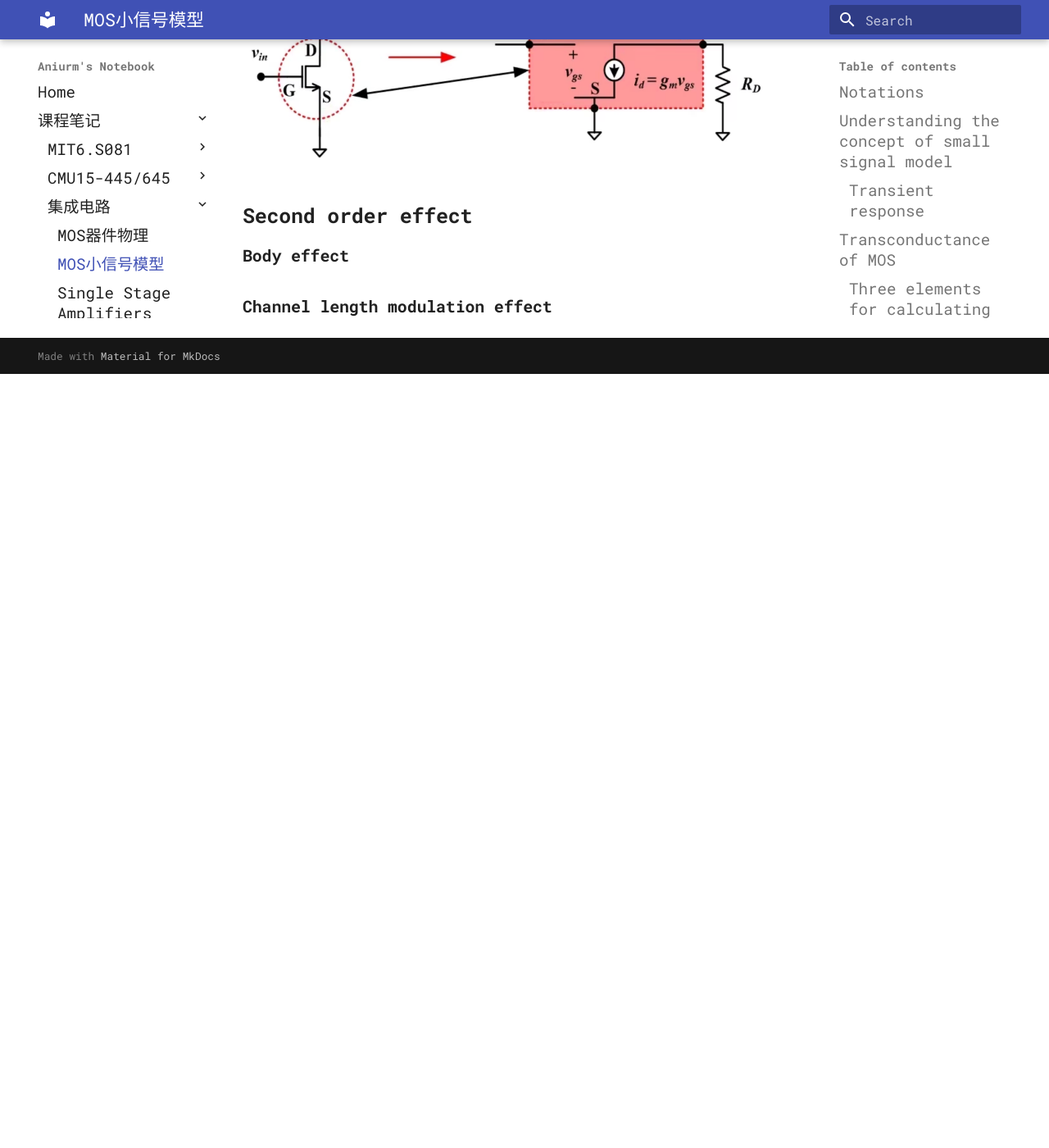
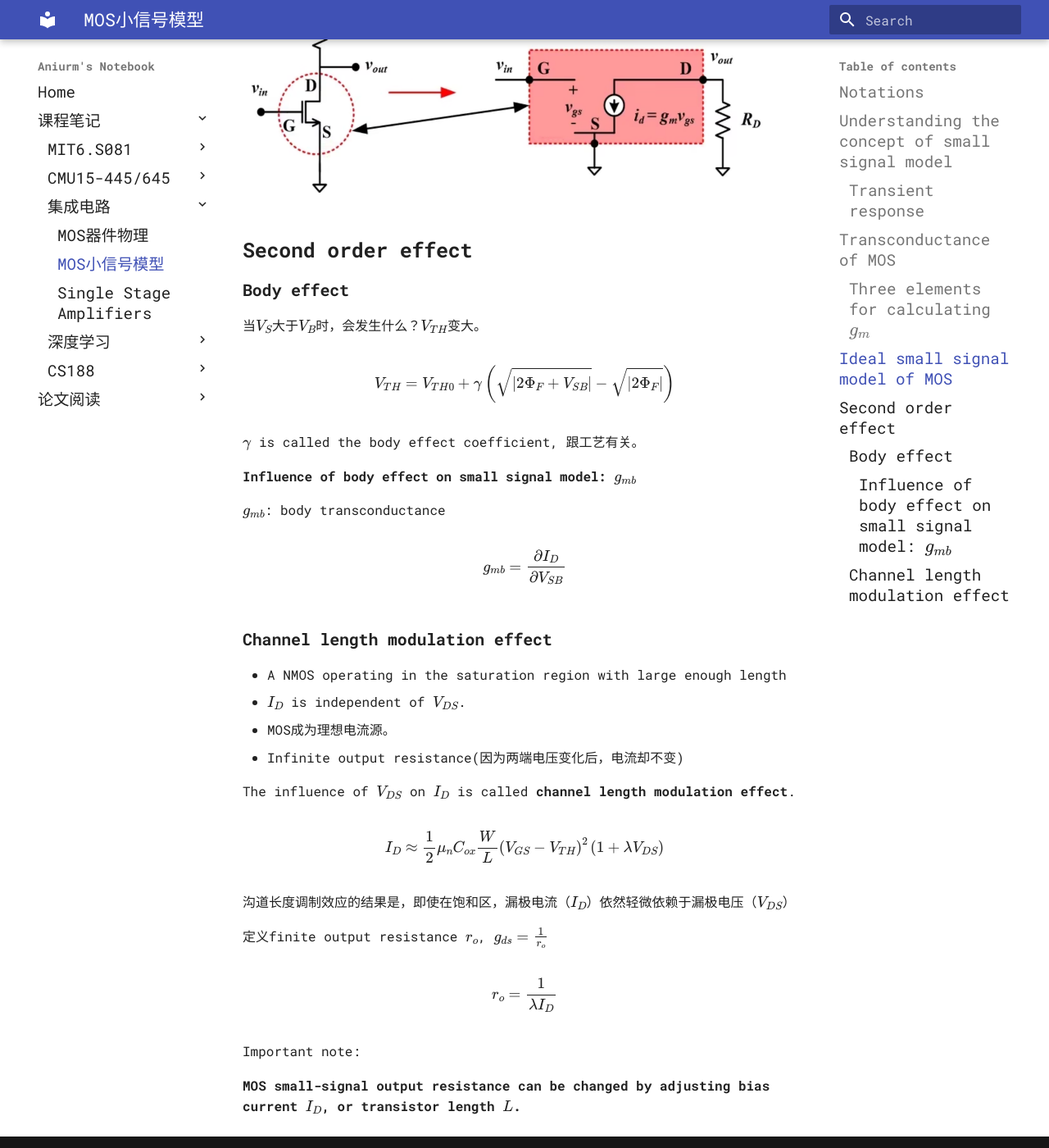
Before and after one commit to Aniurm/notebook, an MkDocs documentation site: the page built from docs/course_notes/ic/mos-small-signal.md, in a window 1280 px wide and 1400 px high, scrolled down 2069 px. Shown: the whole window at 82% size. Built offline with MkDocs 1.6.1 and Material for MkDocs 9.7.7, drawn with Linux system fonts in a browser that asks for light colours; some web fonts are replaced; before the commit the page ends 2525 px from its top, so only the background shows below that; some of the changed text lies outside the part shown.

Commit message:
fix(ic): secondary effect

```diff
--- a/docs/course_notes/ic/mos-small-signal.md
+++ b/docs/course_notes/ic/mos-small-signal.md
@@ -18,6 +18,7 @@ $$
 v_{out} = -i_dR_d = -\mu_n C_{ox} \frac{W}{L} (V_{GS} - V_{TH})v_a \sin \omega t
 $$
 
+Amplification factor: $\mu_n C_{ox} \frac{W}{L} (V_{GS} - V_{TH})$
 
 ## Transconductance of MOS
 
@@ -40,4 +41,44 @@ $$
 
 ### Body effect
 
+当$V_{S}$大于$V_{B}$时，会发生什么？$V_{TH}$变大。
+
+$$
+V_{T H}=V_{T H 0}+\gamma\left(\sqrt{\left|2 \Phi_F+V_{S B}\right|}-\sqrt{\left|2 \Phi_F\right|}\right)
+$$
+
+$\gamma$ is called the body effect coefficient, 跟工艺有关。
+
+#### Influence of body effect on small signal model: $g_{mb}$
+
+$g_{mb}$: body transconductance
+
+$$
+g_{mb} = \frac{\partial I_D}{\partial V_{SB}}
+$$
+
 ### Channel length modulation effect
+
+* A NMOS operating in the saturation region with large enough length
+  * $I_D$ is independent of $V_{DS}$.
+  * MOS成为理想电流源。
+  * Infinite output resistance(因为两端电压变化后，电流却不变)
+
+The influence of $V_{DS}$ on $I_D$ is called **channel length modulation effect**.
+
+$$
+I_D \approx \frac{1}{2} \mu_n C_{o x} \frac{W}{L}\left(V_{G S}-V_{T H}\right)^2\left(1+\lambda V_{D S}\right)
+$$
+
+沟道长度调制效应的结果是，即使在饱和区，漏极电流（$I_D$）依然轻微依赖于漏极电压（$V_{DS}$）
+
+定义finite output resistance $r_o$, $g_{ds} = \frac{1}{r_o}$
+
+$$
+r_{o}=\frac{1}{\lambda I_{D}}
+$$
+
+Important note:
+
+**MOS small-signal output resistance can be changed by adjusting bias current $I_D$,
+or transistor length $L$.**
```
Also changed, not shown: 3 other files.
